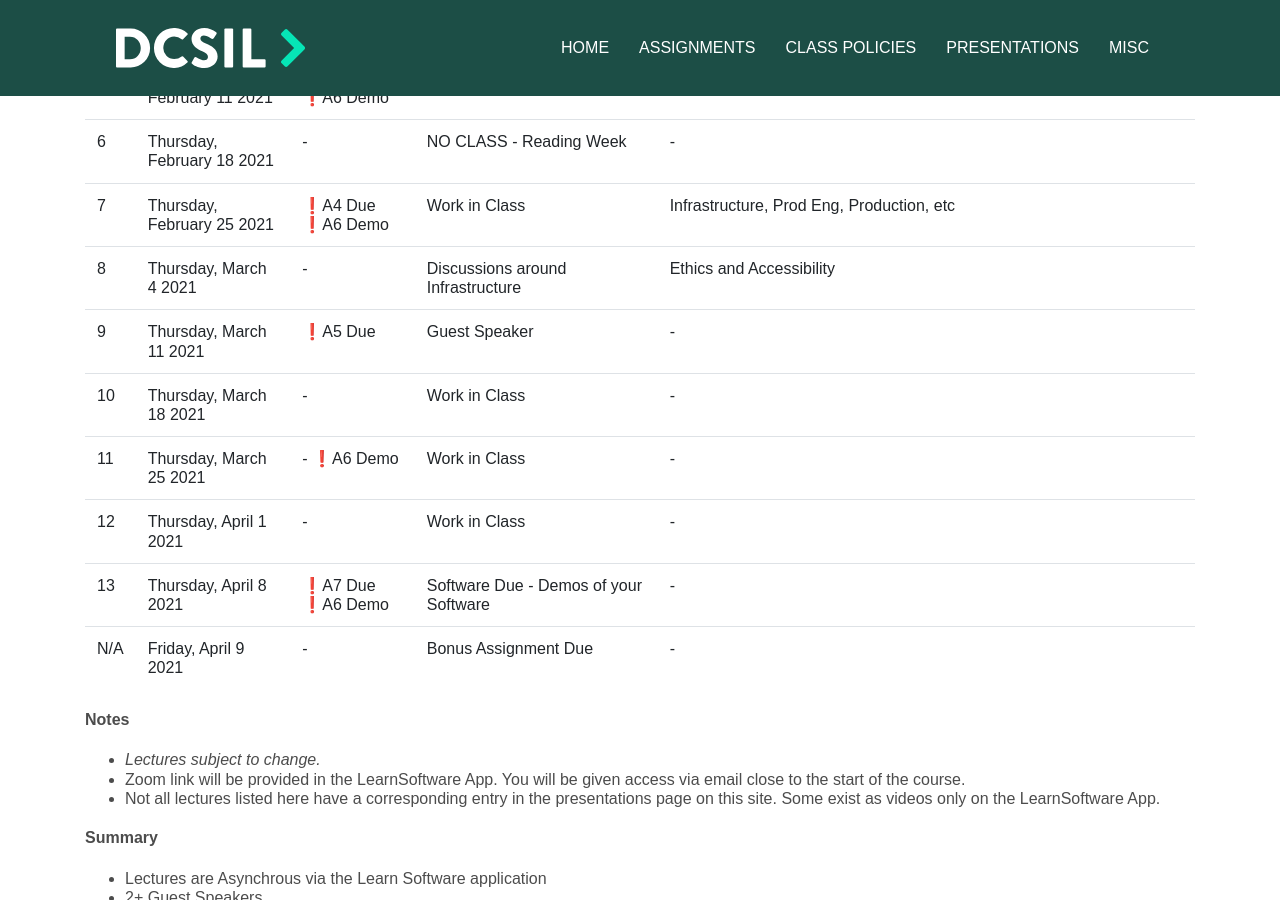
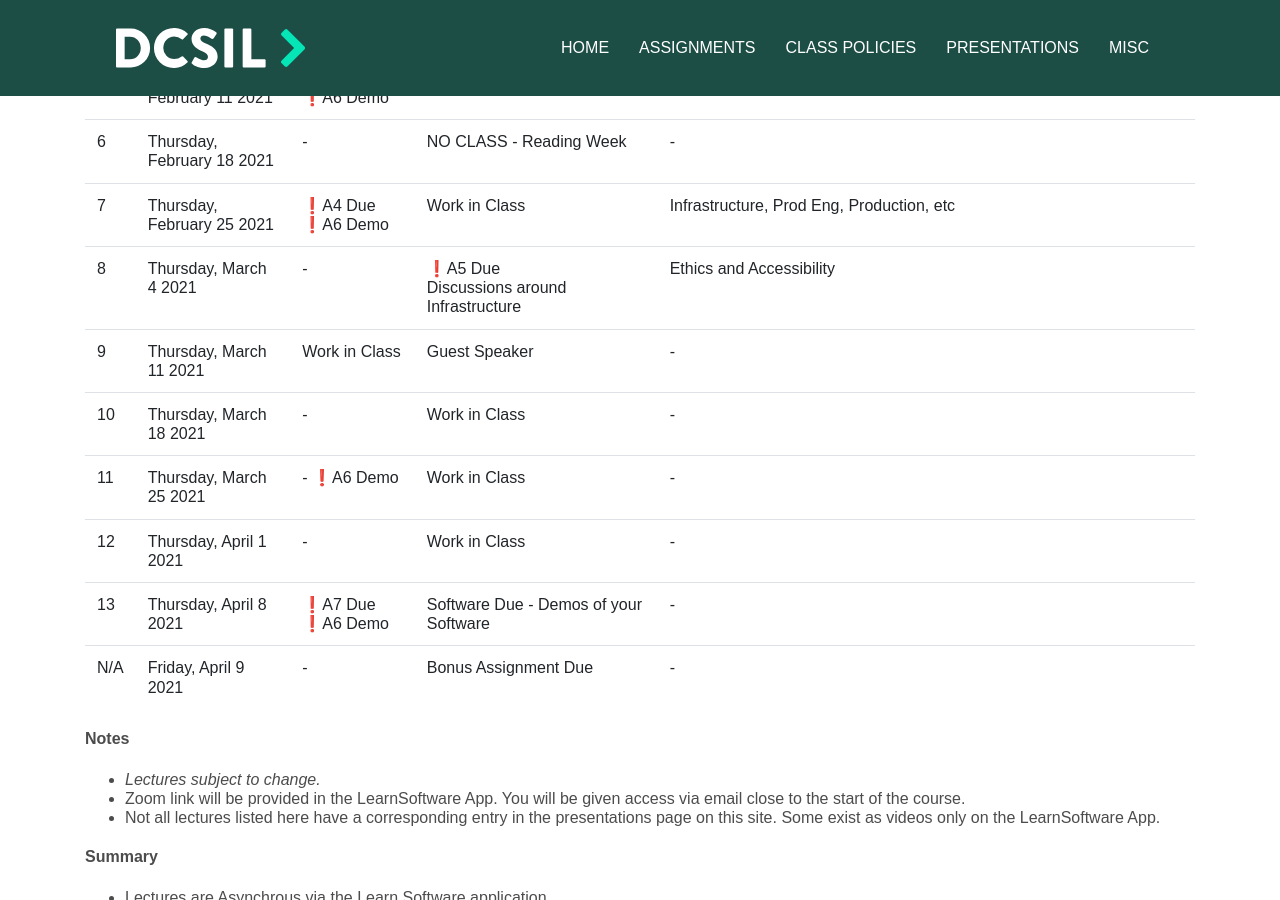
Before and after one commit to dcsil/CSC491, a Jekyll site: the page built from other_pages/schedule.md, in a window 1280 px wide and 900 px high, scrolled down 530 px. Built offline with Jekyll 4.4.1, drawn with Linux system fonts in a browser that asks for light colours; our own code applies the rules of GitHub Pages for plain Markdown files.

Commit message:
Fix typo in schedule

```diff
--- a/other_pages/schedule.md
+++ b/other_pages/schedule.md
@@ -12,8 +12,8 @@ This is a class schedule indicating what we aim to do each week and the recommen
 | 5 | Thursday, February 11 2021  | ❗A3 Due<br>❗A6 Demo | Work in Class | UX Reasearch + Data Bias |
 | 6 | Thursday, February 18 2021 | -          | NO CLASS - Reading Week | - |
 | 7 | Thursday, February 25 2021 | ❗A4 Due<br>❗A6 Demo | Work in Class | Infrastructure, Prod Eng, Production, etc |
-| 8 | Thursday, March 4 2021 | -  | Discussions around Infrastructure | Ethics and Accessibility |
-| 9 | Thursday, March 11 2021     | ❗A5 Due | Guest Speaker | - |
+| 8 | Thursday, March 4 2021 | -  | ❗A5 Due<br>Discussions around Infrastructure | Ethics and Accessibility |
+| 9 | Thursday, March 11 2021     | Work in Class | Guest Speaker | - |
 | 10 | Thursday, March 18 2021  | - | Work in Class | - |
 | 11 | Thursday, March 25 2021   | - ❗A6 Demo  | Work in Class| - |
 | 12 | Thursday, April 1 2021    | - | Work in Class | - |
```
